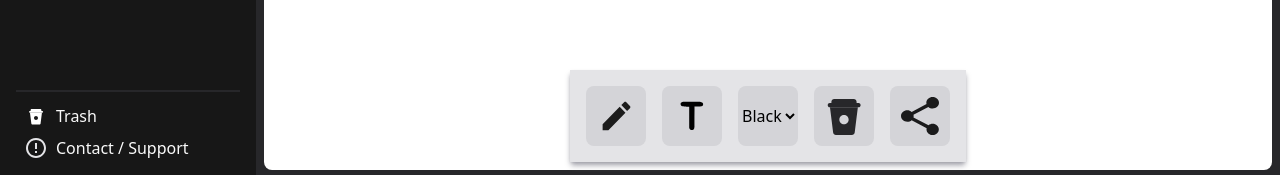
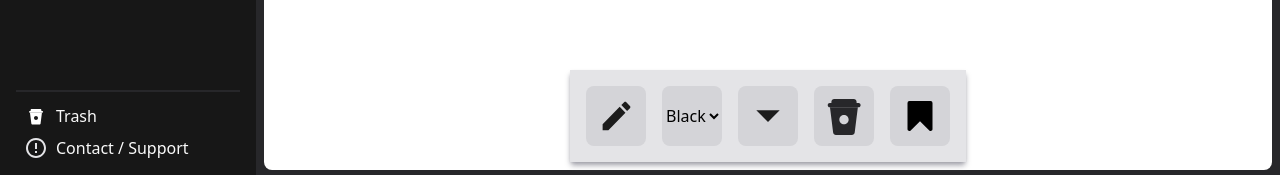
Before and after one commit to Muhammad-Shah-zaib/NoteBoard, a React (Vite) app: page /create-whiteboard in a window 1280 px wide. Shown: the part 622-797 px from the top of the page. Built offline with nearby package versions, Linux system fonts and the light colour scheme; no server answers.

Commit message:
made menu bar for whiteboard functional

```diff
--- a/src/components/Whiteboard/CreateWhiteboard.tsx
+++ b/src/components/Whiteboard/CreateWhiteboard.tsx
@@ -1,8 +1,8 @@
 import { useId, useLayoutEffect, useRef, useState } from 'react';
 import pencilSvg from '../../assets/whitboard/pencil.svg';
 import trashSvg from '../../assets/whitboard/trash.svg';
-import shareSvg from '../../assets/whitboard/share.svg';
-import textSvg from '../../assets/whitboard/text.svg';
+import saveSvg from '../../assets/whitboard/save.svg';
+import downArrow from '../../assets/whitboard/down-arrow.svg';
 import './whitboard.css';
 import usePencil from '../../customHooks/usePencil.ts';
 import {
@@ -32,6 +32,8 @@ const CreateWhiteboard = ({
     const canvasStates: string[] = [];
     let canvasStateIndex: number = currentWhiteboard ? 0 : -1;
 
+    // STATE FOR DRAWING
+    const [isDrawing, setIsDrawing] = useState<boolean>(false);
     // STATE FOR TITLE INPUT
     const [title, setTitle] = useState<string>(
         currentWhiteboard ? currentWhiteboard.title : '',
@@ -62,6 +64,7 @@ const CreateWhiteboard = ({
                 });
                 currentWhiteboard &&
                     loadImageOnCanvas(ctx, currentWhiteboard.imageUrl);
+                if (isDrawing) {
                     canvas.addEventListener('mousedown', (event) => {
                         ctx.strokeStyle = currentColor;
                         ctx.strokeStyle = currentColor;
@@ -86,7 +89,8 @@ const CreateWhiteboard = ({
                             if (canvasStateIndex > 0) {
                                 // GETTING THE LAST STATE
                                 canvasStateIndex -= 1;
-                            const lastState = canvasStates[canvasStateIndex];
+                                const lastState =
+                                    canvasStates[canvasStateIndex];
                                 if (lastState) {
                                     // CLEARING THE CANVAS
                                     clearCanvas(ctx, {
@@ -97,7 +101,12 @@ const CreateWhiteboard = ({
                                     loadImageOnCanvas(ctx, lastState);
                                 }
                             } else {
-                            ctx.clearRect(0, 0, canvas.width, canvas.height);
+                                ctx.clearRect(
+                                    0,
+                                    0,
+                                    canvas.width,
+                                    canvas.height,
+                                );
                                 canvasStateIndex = -1;
                             }
                         } else if (event.key === 'r' || event.key === 'R') {
@@ -106,7 +115,8 @@ const CreateWhiteboard = ({
                                 // NOW WE CAN REDO
                                 // GETTING THE NEXT STATE
                                 canvasStateIndex += 1;
-                            const nextState = canvasStates[canvasStateIndex];
+                                const nextState =
+                                    canvasStates[canvasStateIndex];
                                 if (nextState) {
                                     // CLEARING THE CANVAS
                                     clearCanvas(ctx, {
@@ -119,11 +129,12 @@ const CreateWhiteboard = ({
                             }
                         }
                     });
+                }
             } else {
                 console.error('Failed to get 2D context for canvas');
             }
         }
-    }, [currentColor, currentWhiteboard]); // Include currentColor in dependencies to update stroke style when color changes
+    }, [currentColor, currentWhiteboard, isDrawing]); // Include currentColor in dependencies to update stroke style when color changes
     const loadImageOnCanvas = (
         ctx: CanvasRenderingContext2D,
         imageUrl: string,
@@ -190,18 +201,40 @@ const CreateWhiteboard = ({
 
                 {/* Menu bar at bottom center */}
                 <div
+                    id={`open-menu-bar-btn`}
+                    onClick={() => {
+                        const menuBar = document.getElementById(
+                            `menu-bar`,
+                        ) as HTMLDivElement;
+                        const openMenuBarBtn = document.getElementById(
+                            'open-menu-bar-btn',
+                        ) as HTMLDivElement;
+                        if (!menuBar) return;
+                        if (!openMenuBarBtn) return;
+
+                        openMenuBarBtn.classList.add(`hidden`);
+                        menuBar.classList.remove(`hidden`);
+                    }}
+                    className={`absolute bottom-4 left-1/2 hidden -translate-x-1/2 cursor-pointer gap-4 bg-zinc-200 p-4 shadow-md shadow-zinc-400`}
+                >
+                    <img
+                        src={downArrow}
+                        alt={`open-Arrow`}
+                        className={`rotate-180 transition-all duration-300`}
+                    />
+                </div>
+                <div
+                    id={`menu-bar`}
                     className={`absolute bottom-4 left-1/2 flex -translate-x-1/2 gap-4 bg-zinc-200 p-4 shadow-md shadow-zinc-400`}
                 >
                     {/* Tools */}
                     <div
+                        onClick={() => {
+                            setIsDrawing((state) => !state);
+                        }}
                         className={`flex h-[60px] w-[60px] cursor-pointer items-center justify-center rounded-lg bg-zinc-300`}
                     >
                         <img src={pencilSvg} alt={`pencil`} />
-                    </div>
-                    <div
-                        className={`flex h-[60px] w-[60px] cursor-pointer items-center justify-center rounded-lg bg-zinc-300`}
-                    >
-                        <img src={textSvg} alt={`pencil`} />
                     </div>
                     {/* COLOR */}
                     <div className={`relative flex items-center`}>
@@ -220,15 +253,55 @@ const CreateWhiteboard = ({
                         </select>
                     </div>
                     <div
+                        onClick={() => {
+                            const menuBar = document.getElementById(
+                                `menu-bar`,
+                            ) as HTMLDivElement;
+                            const openMenuBarBtn = document.getElementById(
+                                'open-menu-bar-btn',
+                            ) as HTMLDivElement;
+
+                            //  VALIDATIONS
+                            if (!menuBar) return;
+                            if (!openMenuBarBtn) return;
+
+                            // CHANGING THE VISIBILITY
+                            openMenuBarBtn.classList.remove(`hidden`);
+                            menuBar.classList.add(`hidden`);
+
+                            // HANDLING DRAWING STATE
+                            setIsDrawing(false);
+                        }}
                         className={`flex h-[60px] w-[60px] cursor-pointer items-center justify-center rounded-lg bg-zinc-300`}
                     >
-                        <img src={trashSvg} alt={`pencil`} />
+                        <img src={downArrow} alt={`pencil`} />
+                    </div>
+
+                    <div
+                        onClick={() => {
+                            if (!canvasRef.current) return;
+                            const canvas =
+                                canvasRef.current as HTMLCanvasElement;
+                            // since we have the canvas now we can get its context
+                            const ctx = canvas.getContext(
+                                '2d',
+                            ) as CanvasRenderingContext2D;
+                            if (!ctx) return;
+                            ctx.clearRect(0, 0, canvas.width, canvas.height);
+                        }}
+                        className={`flex h-[60px] w-[60px] cursor-pointer items-center justify-center rounded-lg bg-zinc-300`}
+                    >
+                        <img src={trashSvg} alt={`clear`} />
                     </div>
                     <div
                         onClick={() => showComponent(whiteboardId)}
                         className={`flex h-[60px] w-[60px] cursor-pointer items-center justify-center rounded-lg bg-zinc-300`}
                     >
-                        <img src={shareSvg} alt={`share`} />
+                        <img
+                            src={saveSvg}
+                            alt={`save`}
+                            className={`h-[40px] w-[40px]`}
+                        />
                     </div>
                 </div>
             </div>
```
Also changed, not shown: src/assets/whitboard/save.svg. Lines whose indentation alone changed are shown as unchanged.
